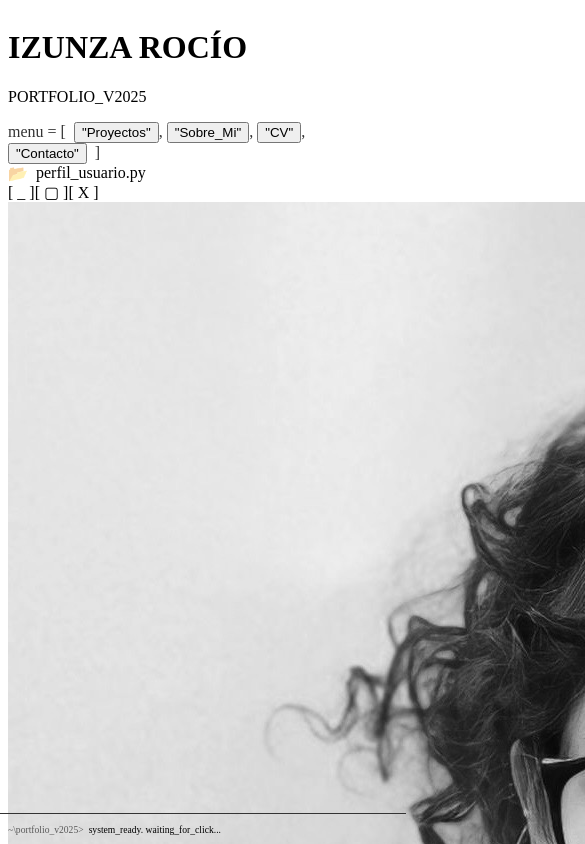
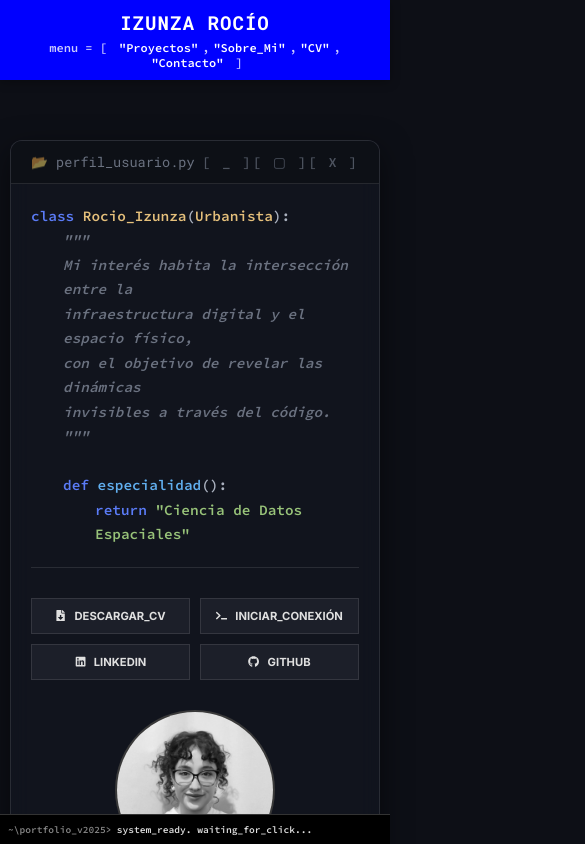
Before and after one commit to roizunza/portfolio-v1, a React (Vite) app: page / in a window 390 px wide. Shown: the top 844 px of the page, 585 px wide, since content can reach past the window. Built offline with nearby package versions, Linux system fonts and the light colour scheme.

Commit message:
Ajustes responsivos con relación al footer vol 2

```diff
--- a/src/index.css
+++ b/src/index.css
@@ -1,3 +1,212 @@
+@import url('https://fonts.googleapis.com/css2?family=Inter:wght@400;500;700&family=Roboto+Mono:wght@300;400;700&family=Source+Code+Pro:wght@600;700&display=swap');
+
+:root {
+  /* --- COLORES --- */
+  --fondo-app: #0d0f16;
+  --fondo-terminal: #000000;
+  --azul-electrico: #0000FF;
+  --texto-principal: #e0e0e0;
+  --texto-secundario: #6b7280;
+  --borde-sutil: rgba(255, 255, 255, 0.1);
+
+  /* --- FUENTES --- */
+  --fuente-ui: 'Inter', sans-serif;
+  --fuente-datos: 'Roboto Mono', monospace;
+  --fuente-codigo: 'Source Code Pro', monospace;
+
+  /* --- MEDIDAS --- */
+  --altura-header: 60px;
+  --altura-footer: 40px;
+}
+
+/* Reset */
+* { box-sizing: border-box; margin: 0; padding: 0; }
+body {
+  background-color: var(--fondo-app);
+  color: var(--texto-principal);
+  font-family: var(--fuente-ui);
+  overflow-x: hidden;
+}
+
+/* --- ANIMACIONES --- */
+@keyframes parpadeo { 0%, 50% { opacity: 1; } 51%, 100% { opacity: 0; } }
+.cursor-terminal {
+  display: inline-block; width: 10px; height: 18px;
+  background-color: var(--texto-principal); margin-left: 5px;
+  animation: parpadeo 1s step-end infinite; vertical-align: text-bottom;
+}
+
+/* =========================================
+   ESTILOS DEL HEADER
+   ========================================= */
+.header-container {
+  position: fixed; top: 0; left: 0; width: 100%;
+  height: var(--altura-header);
+  background-color: var(--azul-electrico);
+  display: flex; align-items: center; justify-content: space-between;
+  padding: 0 2rem; z-index: 1000;
+  box-shadow: 0 2px 10px rgba(0,0,0,0.3);
+}
+
+.header-branding { display: flex; flex-direction: column; }
+.header-title {
+  color: white; font-family: var(--fuente-datos); font-weight: 700;
+  font-size: 1.8rem; letter-spacing: 0.05em; margin: 0;
+}
+.header-subtitle {
+  color: rgba(255,255,255,0.9); font-family: var(--fuente-datos);
+  font-size: 0.75rem; font-weight: 500; letter-spacing: 0.025em;
+}
+
+.header-nav {
+  font-family: var(--fuente-codigo); color: white; font-size: 0.9rem;
+  display: flex; align-items: center;
+}
+.nav-btn {
+  background: none; border: none; color: white;
+  font-family: inherit; font-size: inherit; cursor: pointer;
+  padding: 0 4px; transition: opacity 0.2s;
+}
+.nav-btn:hover { text-decoration: underline; }
+
+/* =========================================
+   ESTILOS DEL HERO (PORTADA)
+   ========================================= */
+.hero-section {
+  width: 100%; min-height: 100vh;
+  display: flex; align-items: center; justify-content: center;
+  padding: 40px;
+}
+
+.profile-container {
+  background-color: rgba(21, 24, 35, 0.6); /* Vidrio */
+  backdrop-filter: blur(10px); -webkit-backdrop-filter: blur(10px);
+  border: 1px solid var(--borde-sutil);
+  border-radius: 12px;
+  width: 100%; max-width: 1200px; /* Ancho Desktop */
+  overflow: hidden;
+  box-shadow: 0 10px 30px rgba(0,0,0,0.5);
+  display: flex; flex-direction: column;
+}
+
+/* Header de Ventana */
+.profile-window-bar {
+  background-color: rgba(13, 15, 22, 0.8);
+  border-bottom: 1px solid var(--borde-sutil);
+  padding: 12px 20px;
+  font-size: 0.85rem; color: var(--texto-secundario);
+  font-family: var(--fuente-datos);
+  display: flex; justify-content: space-between; align-items: center;
+}
+.window-controls { font-family: var(--fuente-codigo); opacity: 0.7; letter-spacing: 2px; }
+
+/* Contenido Principal */
+.profile-content {
+  display: flex; gap: 60px; padding: 60px 50px;
+  align-items: flex-start;
+}
+
+/* Columna Izquierda (Foto) */
+.profile-left {
+  flex-shrink: 0; display: flex; flex-direction: column;
+  align-items: flex-start; width: 300px;
+}
+.profile-image {
+  width: 260px; height: 260px; border-radius: 50%;
+  object-fit: cover; background-color: #222;
+  margin-bottom: 24px; border: 2px solid var(--borde-sutil);
+  align-self: center;
+}
+.profile-quote {
+  color: var(--texto-secundario); font-size: 13px; line-height: 1.6;
+  width: 100%; text-align: left;
+  font-family: var(--fuente-datos); font-style: italic;
+}
+
+/* Columna Derecha (Código) */
+.profile-right {
+  flex: 1; display: flex; flex-direction: column;
+}
+
+/* Bloque de Código */
+.code-block {
+  color: var(--texto-principal); font-family: var(--fuente-codigo);
+  font-size: 1.05rem; line-height: 1.7;
+}
+/* Colores Sintaxis */
+.ck-key { color: #5b7cf7; } /* keyword */
+.ck-cls { color: #e5c07b; } /* class */
+.ck-fn  { color: #61afef; } /* function */
+.ck-str { color: #98c379; } /* string */
+.ck-punc{ color: #abb2bf; } /* punctuation */
+.ck-com { color: #6b7280; font-style: italic; } /* comment */
+.indent-1 { margin-left: 2rem; }
+.indent-2 { margin-left: 4rem; }
+
+/* Botones */
+.profile-buttons {
+  display: flex; gap: 15px; flex-wrap: nowrap;
+  align-items: center; margin-top: 50px; padding-top: 30px;
+  border-top: 1px solid var(--borde-sutil); width: 100%;
+}
+.profile-btn {
+  background-color: rgba(255, 255, 255, 0.05);
+  color: var(--texto-principal);
+  border: 1px solid var(--borde-sutil);
+  padding: 12px 20px;
+  font-family: var(--fuente-ui); font-size: 0.8rem; font-weight: 700;
+  cursor: pointer; transition: all 0.3s ease;
+  display: flex; align-items: center; justify-content: center;
+  white-space: nowrap; flex: 1;
+}
+.profile-btn:hover {
+  background-color: var(--azul-electrico);
+  border-color: var(--azul-electrico); color: white;
+  transform: translateY(-2px);
+  box-shadow: 0 5px 15px rgba(0, 0, 255, 0.3);
+}
+
+/* =========================================
+   RESPONSIVIDAD (MÓVIL) - CORRECCIONES CRÍTICAS
+   ========================================= */
+@media (max-width: 768px) {
+  /* HEADER: Ajustar para que quepa */
+  .header-container {
+    flex-direction: column; /* Apilar nombre y menú */
+    justify-content: center; gap: 5px;
+    height: auto; padding: 10px; /* Altura automática */
+  }
+  .header-title { font-size: 1.2rem; }
+  .header-subtitle { display: none; } /* Ocultar versión en móvil para ahorrar espacio */
+  .header-nav { font-size: 0.75rem; flex-wrap: wrap; justify-content: center; }
+
+  /* HERO: Ajustar grid */
+  .hero-section { padding: 80px 10px 60px 10px; align-items: flex-start; } /* Más padding top por el header alto */
+  .profile-container { width: 100%; }
+
+  .profile-content {
+    flex-direction: column; gap: 30px; padding: 20px;
+  }
+
+  /* REORDENAMIENTO VISUAL (FLEX ORDER) */
+  /* 1. Código (Elevator Pitch) */
+  .profile-right { order: 1; width: 100%; }
+  .code-block { font-size: 0.9rem; } /* Fuente un poco más chica */
+
+  /* 2. Foto */
+  .profile-left { order: 2; width: 100%; align-items: center; }
+  .profile-image { width: 160px; height: 160px; }
+  .profile-quote { text-align: center; font-size: 0.75rem; }
+
+  /* 3. Botones (Cuadrícula 2x2) */
+  .profile-buttons {
+    order: 3;
+    display: grid; grid-template-columns: 1fr 1fr; /* 2 columnas */
+    gap: 10px; margin-top: 20px;
+  }
+  .profile-btn { width: 100%; font-size: 0.7rem; padding: 10px 5px; }
+}
+
 /* ... MANTÉN TODO EL CSS ANTERIOR DE HEADER, HERO Y GLOBALES ... */
 
 /* =========================================
```
